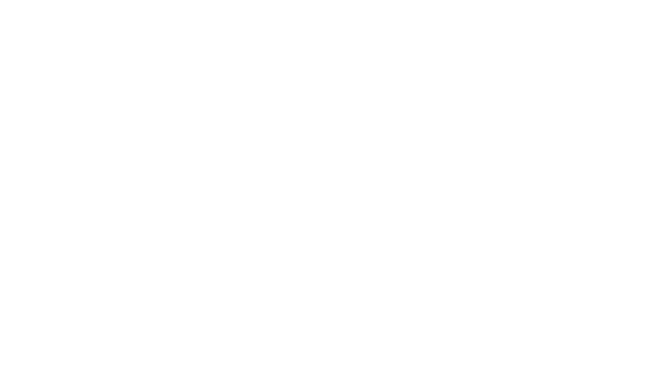
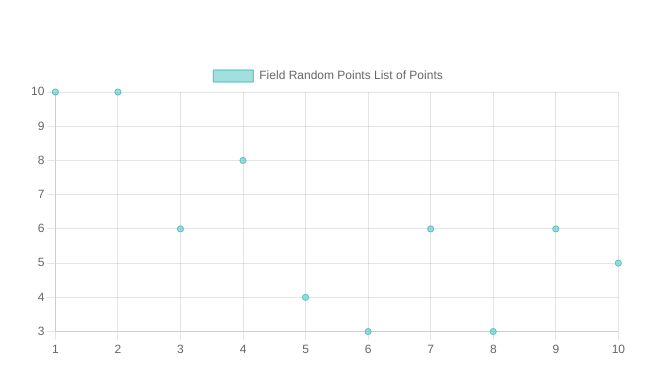
Before and after one commit to mengistuabebe06/React_Test, a React (Vite) app: page / in a window 1280 px wide. Before the commit this address had no page. Shown: the top 392 px of the page, without its empty margins (12-668 px from the left). Built offline with nearby package versions, Linux system fonts and the light colour scheme.

Commit message:
git action

```diff
--- a/src/App.jsx
+++ b/src/App.jsx
@@ -8,10 +8,7 @@
   return (
     <BrowserRouter>
       <Routes>
-        <Route
-          path="/ListFieldRandomPoints"
-          element={<ListFieldRandomPoints />}
-        />
+        <Route path="/" element={<ListFieldRandomPoints />} />
         <Route
           path="/ExcelRandomPointsList"
           element={<ExcelRandomPointsList />}
```
